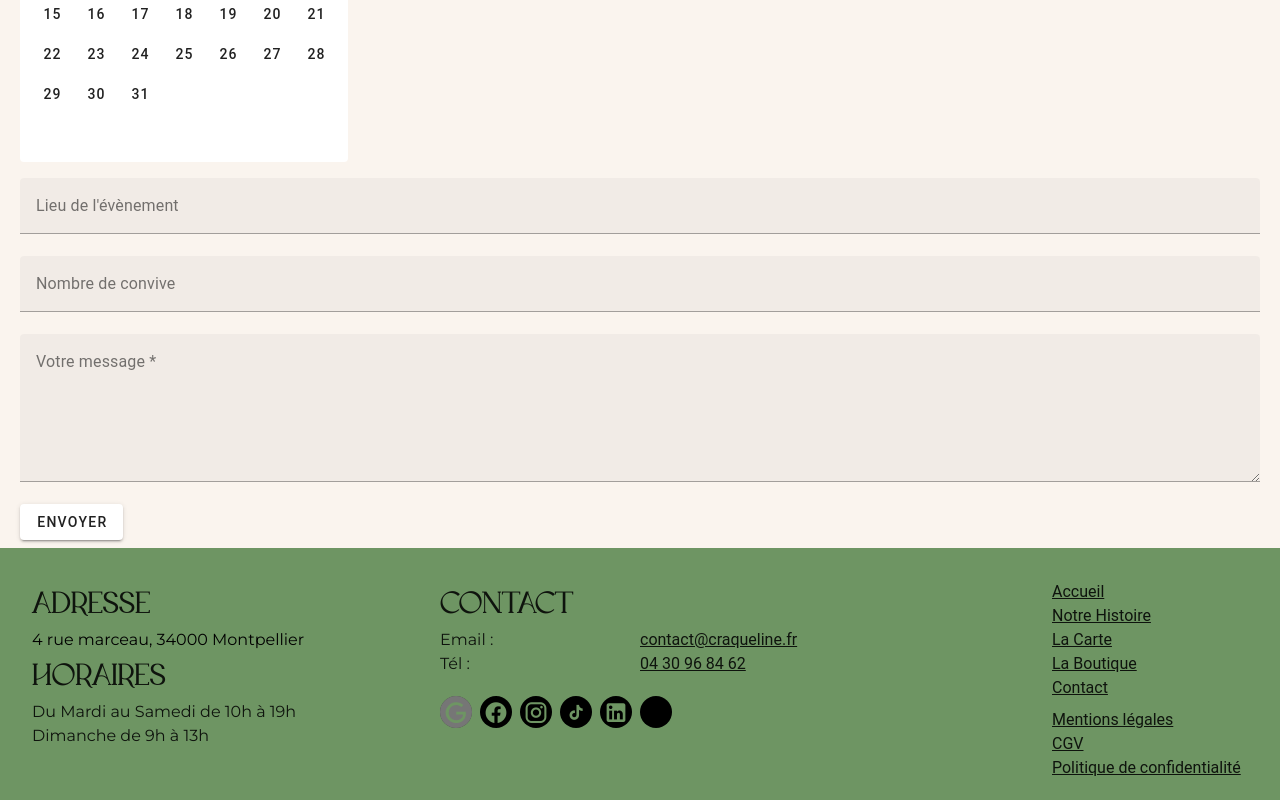
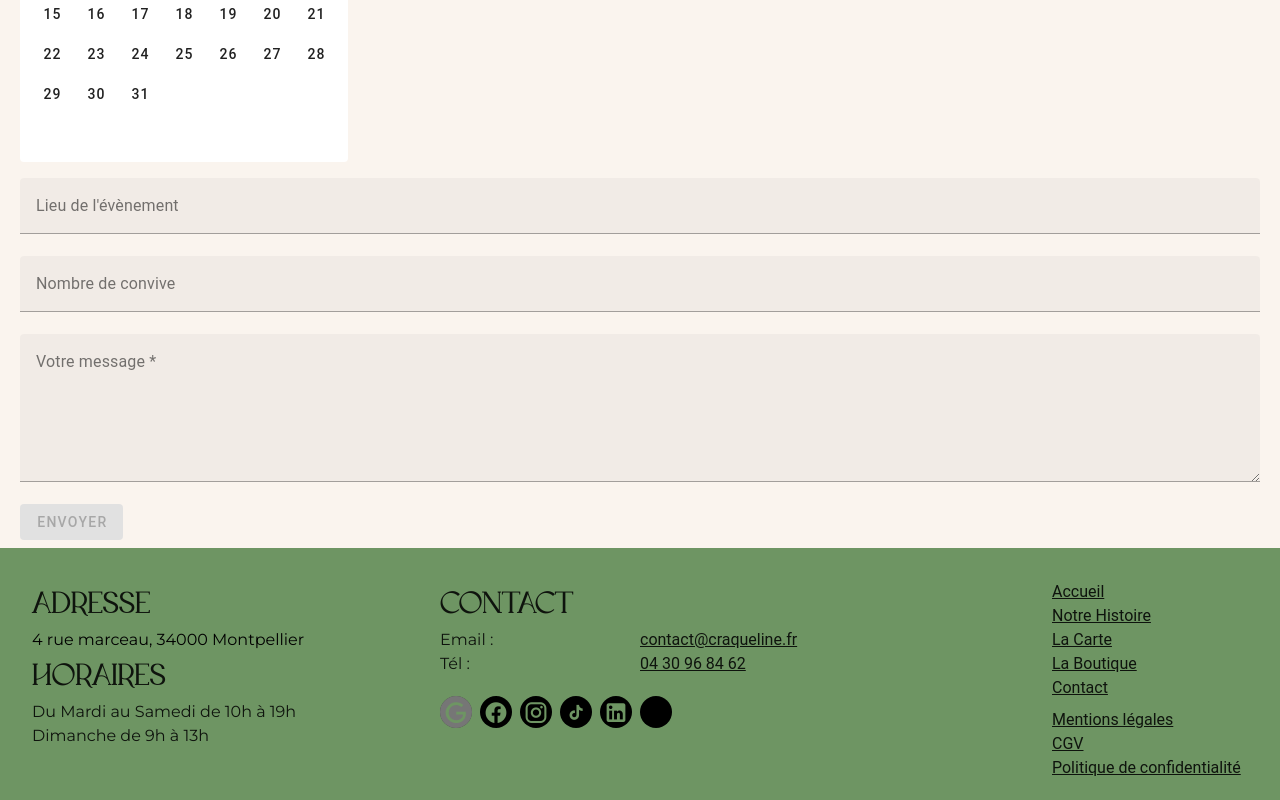
Before and after one commit to SamuelQuetin/craqueline, a Vue app: page /contact in a window 1280 px wide. Shown: the part 872-1672 px from the top of the page. Built offline with nearby package versions, Linux system fonts and the light colour scheme.

Commit message:
Add `validForm` validation to Contact form, disable button when invalid, and enhance email template formatting.

```diff
--- a/src/view/Contact.vue
+++ b/src/view/Contact.vue
@@ -1,7 +1,9 @@
 <template>
   <v-container class=" pa-5 bg_base" max-width="90em">
     <h2>CONTACTEZ-NOUS</h2>
-    <v-form>
+    <v-form
+        v-model="validForm"
+    >
       <v-text-field
           v-model="nom"
           label="Nom"
@@ -55,7 +57,8 @@
           :rules="messageRules"
       ></v-textarea>
       <v-btn
-          @submit="sendMail">
+          :disabled="!validForm"
+          @click="sendMail">
         Envoyer
       </v-btn>
     </v-form>
@@ -74,6 +77,7 @@ const date = ref();
 const where = ref();
 const numPers = ref();
 const message = ref();
+const validForm = ref(false);
 
 const nameRules = [
   v => !!v || 'le champ Nom est obligatoire',
@@ -102,7 +106,7 @@ const allowedDates = (val) => {
   return new Date(val) >= today;
 };
 function sendMail() {
-
+  if(!validForm.value) return
   let data = ``;
 
   data += `<b>Nom :</b> ${nom.value}<br>`;
@@ -112,7 +116,7 @@ function sendMail() {
   data += where.value ? `<b>Lieu de l'évènement :</b> ${where.value}<br>` : ``;
   data += numPers.value ? `<b>Nombre de convives :</b> ${numPers.value}<br><br>` : ``;
 
-  data += `<b>Message :</b><br>${message.value}`;
+  data += `<b>Message :</b><br>${message.value.replace(/\n/g, '<br>')}`;
 
   mailService.sendMail(data).then(res => console.log(res)).catch(err => console.log(err))
 
```
